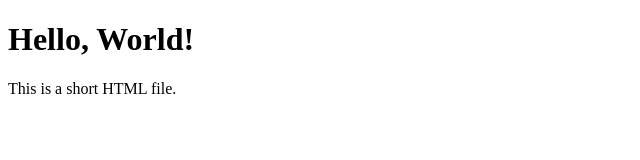
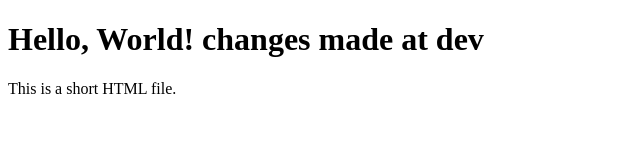
Before and after one commit to Anjali-herur/assignment-4march, a plain HTML site: page index.html in a window 1280 px wide. Shown: the whole page, without its empty margins (0-640 px from the left). Drawn offline with Linux system fonts and the light colour scheme.

Commit message:
Update index.html
dev

```diff
--- a/index.html
+++ b/index.html
@@ -6,7 +6,7 @@
     <title>My Simple Web Page</title>
 </head>
 <body>
-    <h1>Hello, World!</h1>
+    <h1>Hello, World! changes made at dev</h1>
     <p>This is a short HTML file.</p>
 </body>
 </html>
```
